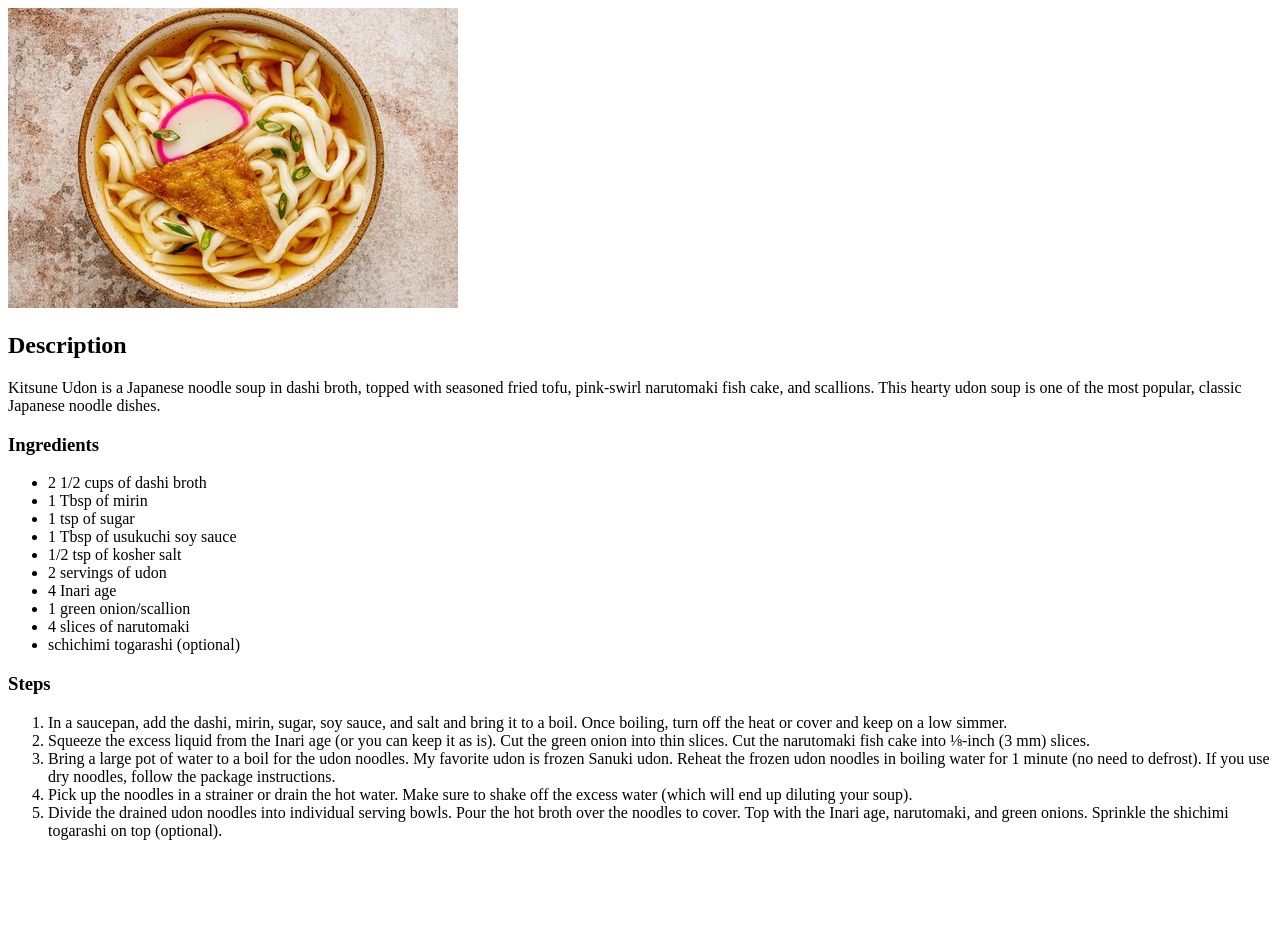
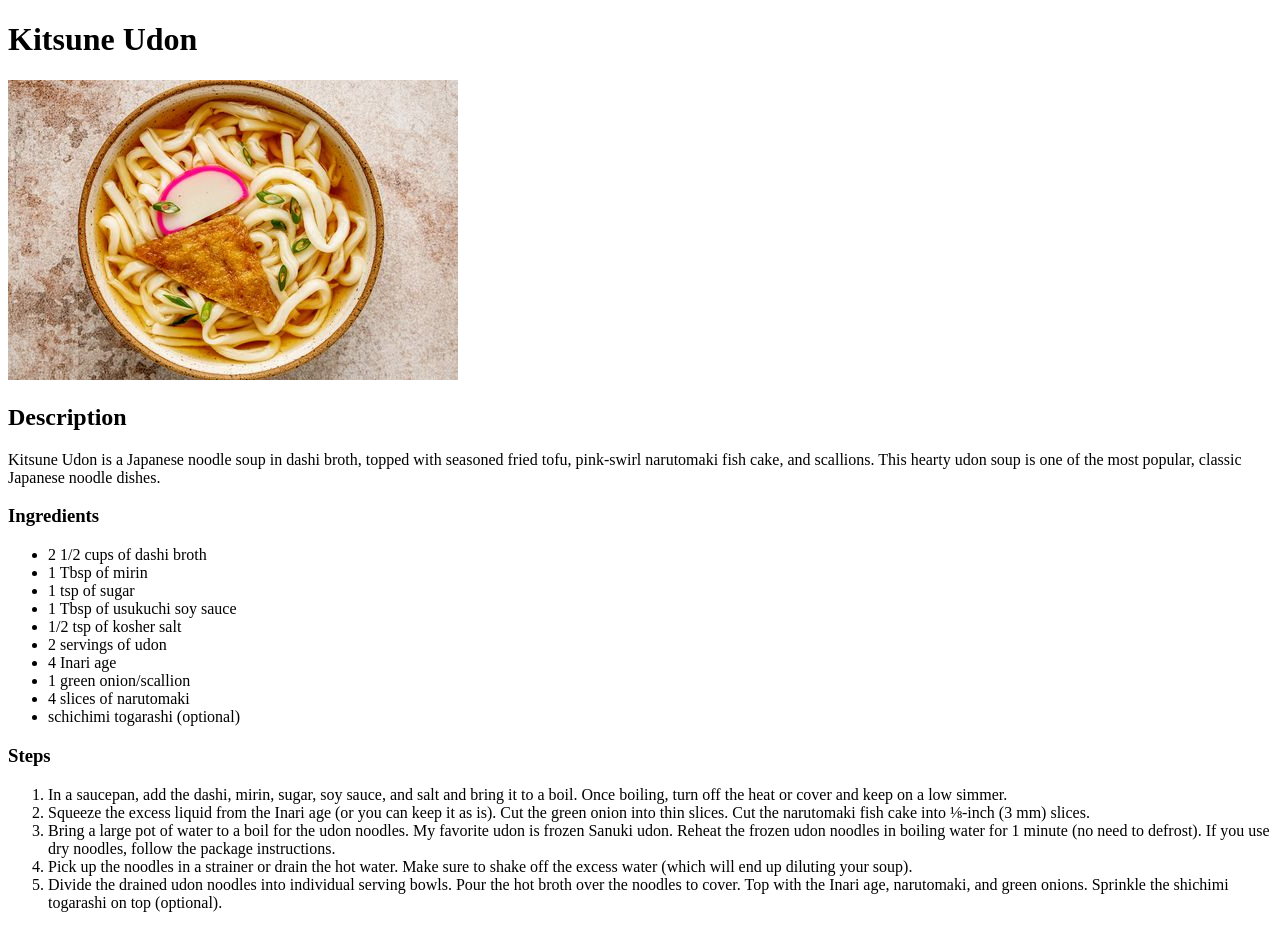
Before and after one commit to rontron3000/odin-recipes, a plain HTML site: page recipes/kitsune-udon.html in a window 1280 px wide. Before the commit the page ends 856 px from the top, so only its background shows below. Drawn offline with Linux system fonts and the light colour scheme.

Commit message:
Fix organization of body content
Originally, body content was placed in <head>. Move content into correct section.

```diff
--- a/recipes/kitsune-udon.html
+++ b/recipes/kitsune-udon.html
@@ -5,6 +5,9 @@
     <meta http-equiv="X-UA-Compatible" content="IE=edge">
     <meta name="viewport" content="width=device-width, initial-scale=1.0">
     <title>Kitsune Udon</title>
+</head>
+<body>
+    <h1>Kitsune Udon</h1>
     <img src="../img/kitsune-udon-bowl.jpeg" alt="Bowl of kitsune udon">
     <h2>Description</h2>
     <p>Kitsune Udon is a Japanese noodle soup in dashi broth, topped with seasoned fried tofu, pink-swirl narutomaki fish cake, and scallions. This hearty udon soup is one of the most popular, classic Japanese noodle dishes.</p>
@@ -29,8 +32,5 @@
         <li>Pick up the noodles in a strainer or drain the hot water. Make sure to shake off the excess water (which will end up diluting your soup).</li>
         <li>Divide the drained udon noodles into individual serving bowls. Pour the hot broth over the noodles to cover. Top with the Inari age, narutomaki, and green onions. Sprinkle the shichimi togarashi on top (optional).</li>
     </ol>
-</head>
-<body>
-
 </body>
 </html>
```
